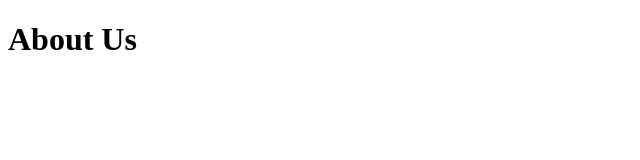
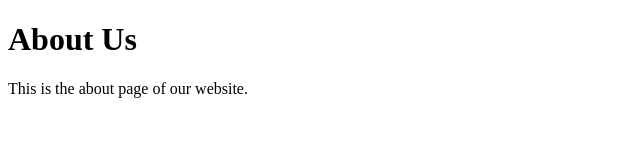
Before and after one commit to Yashwardhan-ed/GIT_ASSIGNMENT, a plain HTML site: page about.html in a window 1280 px wide. Shown: the whole page, without its empty margins (0-640 px from the left). Drawn offline with Linux system fonts and the light colour scheme.

Commit message:
Updated about.html with about page detail

```diff
--- a/about.html
+++ b/about.html
@@ -7,6 +7,7 @@
 
 <body>
     <h1>About Us</h1>
+    <p>This is the about page of our website.</p>
 </body>
 
 </html>
```
